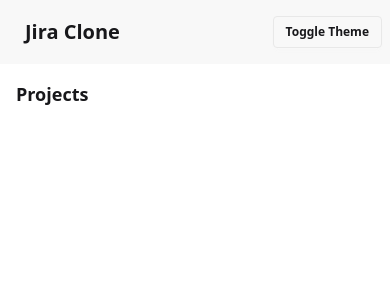
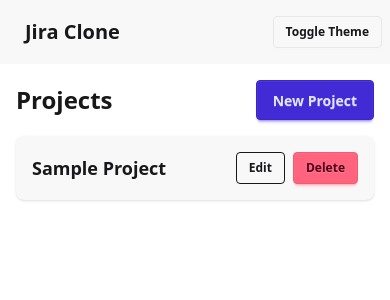
Before and after one commit to Mudasra/Dev-Tinder, a React (Vite) app: page / in a window 390 px wide. Shown: the top 300 px of the page. Built offline with nearby package versions, Linux system fonts and the light colour scheme; the HTML template or start-up script is replaced by a standard one.

Commit message:
implement Project List CRUD with modal and responsive layout

```diff
--- /dev/null
+++ b/src/Components/ProjectCard.jsx
@@ -0,0 +1,26 @@
+import { Link } from 'react-router-dom';
+
+function ProjectCard({ project, onEdit, onDelete }) {
+  return (
+    <div className="card bg-base-200 shadow hover:shadow-lg transition p-4">
+      <div className="flex justify-between items-center">
+        <Link
+          to={`/projects/${project.id}/board`}
+          className="font-semibold text-lg hover:underline"
+        >
+          {project.name}
+        </Link>
+        <div className="flex gap-2">
+          <button className="btn btn-sm btn-outline" onClick={onEdit}>
+            Edit
+          </button>
+          <button className="btn btn-sm btn-error" onClick={onDelete}>
+            Delete
+          </button>
+        </div>
+      </div>
+    </div>
+  );
+}
+
+export default ProjectCard;
--- /dev/null
+++ b/src/Components/ProjectModal.jsx
@@ -0,0 +1,45 @@
+import { useState, useEffect } from 'react';
+
+function ProjectModal({ isOpen, onClose, onSubmit, defaultName = '' }) {
+  const [name, setName] = useState(defaultName);
+
+  useEffect(() => {
+    setName(defaultName);
+  }, [defaultName]);
+
+  if (!isOpen) return null;
+
+  return (
+    <div className="fixed inset-0 bg-black bg-opacity-50 flex items-center justify-center z-50">
+      <div className="bg-base-100 p-6 rounded shadow-lg w-96">
+        <h2 className="text-lg font-semibold mb-4">
+          {defaultName ? 'Edit Project' : 'New Project'}
+        </h2>
+        <input
+          type="text"
+          placeholder="Project Name"
+          value={name}
+          onChange={(e) => setName(e.target.value)}
+          className="input input-bordered w-full mb-4"
+        />
+        <div className="flex justify-end gap-2">
+          <button className="btn btn-outline" onClick={onClose}>
+            Cancel
+          </button>
+          <button
+            className="btn btn-primary"
+            onClick={() => {
+              if (!name.trim()) return;
+              onSubmit(name.trim());
+              onClose();
+            }}
+          >
+            {defaultName ? 'Save' : 'Create'}
+          </button>
+        </div>
+      </div>
+    </div>
+  );
+}
+
+export default ProjectModal;
--- a/src/pages/ProjectListPage.jsx
+++ b/src/pages/ProjectListPage.jsx
@@ -1,5 +1,57 @@
+import { useState } from 'react';
+import useAppStore from '../store/useAppStore';
+import ProjectCard from '../components/ProjectCard';
+import ProjectModal from '../components/ProjectModal';
+
 function ProjectListPage() {
-  return <h2 className="text-lg font-semibold">Projects</h2>;
+  const projects = useAppStore((s) => s.projects);
+  const addProject = useAppStore((s) => s.addProject);
+  const deleteProject = useAppStore((s) => s.deleteProject);
+  const updateProjectName = useAppStore((s) => s.updateProjectName);
+
+  const [modalOpen, setModalOpen] = useState(false);
+  const [editProject, setEditProject] = useState(null);
+
+  return (
+    <div>
+      <div className="flex justify-between items-center mb-4">
+        <h2 className="text-2xl font-bold">Projects</h2>
+        <button className="btn btn-primary" onClick={() => setModalOpen(true)}>
+          New Project
+        </button>
+      </div>
+
+      <div className="grid grid-cols-1 sm:grid-cols-2 md:grid-cols-3 gap-4">
+        {projects.map((project) => (
+          <ProjectCard
+            key={project.id}
+            project={project}
+            onEdit={() => {
+              setEditProject(project);
+              setModalOpen(true);
+            }}
+            onDelete={() => deleteProject(project.id)}
+          />
+        ))}
+      </div>
+
+      <ProjectModal
+        isOpen={modalOpen}
+        onClose={() => {
+          setModalOpen(false);
+          setEditProject(null);
+        }}
+        defaultName={editProject?.name || ''}
+        onSubmit={(name) => {
+          if (editProject) {
+            updateProjectName(editProject.id, name);
+          } else {
+            addProject(name);
+          }
+        }}
+      />
+    </div>
+  );
 }
 
 export default ProjectListPage;
```
Also changed, not shown: 1 other file (tests, documents, lock files or other folders).
